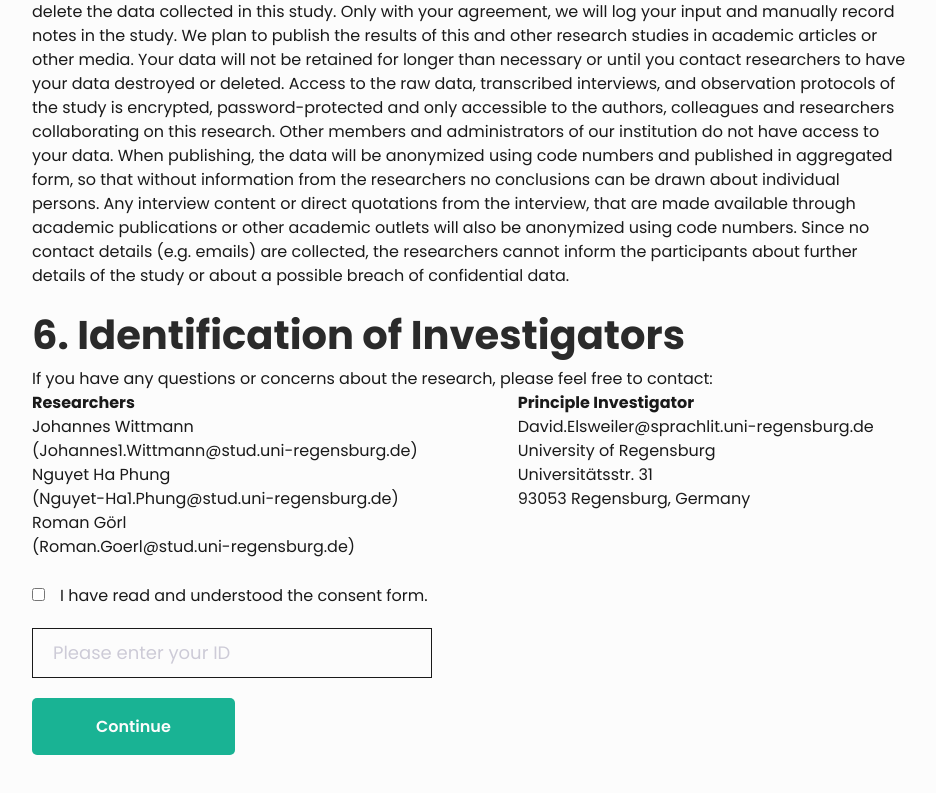
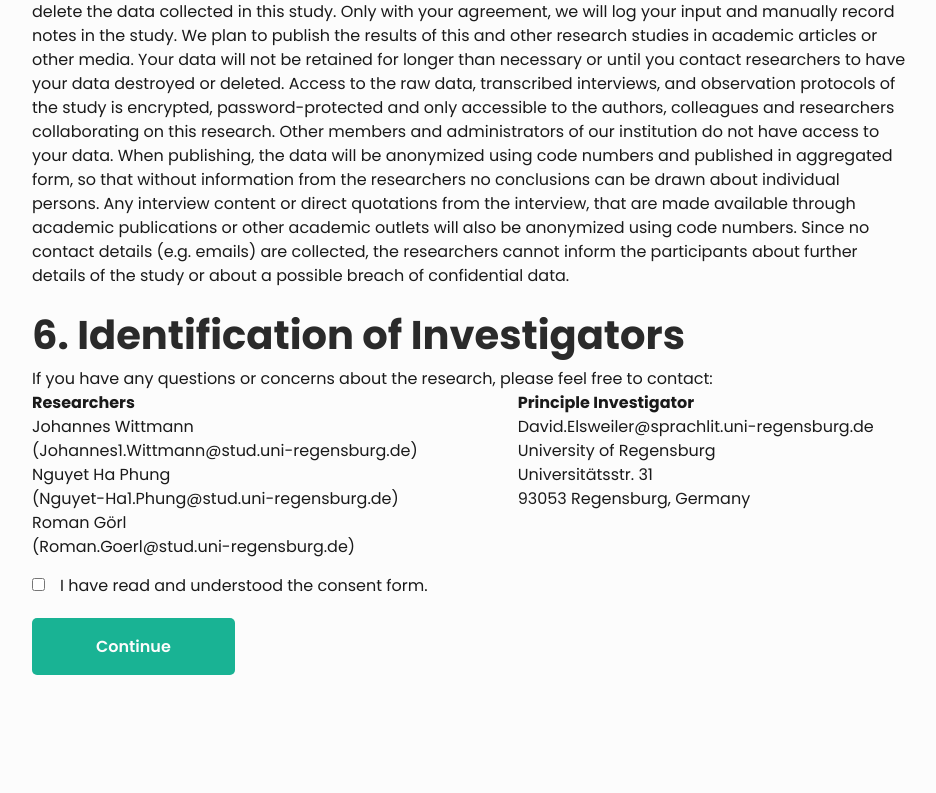
Before and after one commit to JohannesWittmann9/Forschungsseminar-IR-React, a React (Create React App) app in the folder frontend/: page / in a window 1280 px wide. Shown: the part 1948-2741 px from the top of the page, without its empty margins (170-1106 px from the left). After the commit the page ends 2663 px from the top, so only its background shows below. Built offline with nearby package versions, Linux system fonts and the light colour scheme.

Commit message:
update userId

```diff
--- a/frontend/src/index.css
+++ b/frontend/src/index.css
@@ -121,19 +121,12 @@ h3 {
   flex-direction: column;
 }
 
-.accept-consent span {
-  margin-left: 1.5rem;
+.accept-consent {
+  margin-top: 1.5rem;
 }
 
-.consent-agree .id-input {
-  width: 40rem;
-  height: 5rem;
-  margin: 2rem 0 0;
-  background: transparent;
-  color: #1a1a1a;
-  padding: 1rem 2rem;
-  border: 1px solid #1a1a1a;
-  font-size: 1.8rem;
+.accept-consent span {
+  margin: 1.5rem;
 }
 
 .continue-btn {
--- a/frontend/src/pages/Consent.js
+++ b/frontend/src/pages/Consent.js
@@ -1,11 +1,16 @@
-import { useState } from "react";
+import { useState, useEffect } from "react";
 import { useNavigate } from "react-router-dom";
+import { v4 as uuidv4 } from "uuid";
 
 const Consent = () => {
   const [userId, setUserId] = useState("");
-  const navigate = useNavigate()
+  const navigate = useNavigate();
 
-  const handleSubmit = async (event) => {
+  useEffect(() => {
+    setUserId(uuidv4());
+  }, []);
+
+  const handleClick = async (event) => {
     event.preventDefault();
 
     // Save user ID to local storage
@@ -13,7 +18,7 @@ const Consent = () => {
     localStorage.setItem("userId", userId);
     localStorage.setItem("study_start_time", studyStartTime);
 
-    navigate("/prestudy")
+    navigate("/prestudy");
   };
 
   return (
@@ -216,20 +221,13 @@ const Consent = () => {
           </div>
         </section>
 
-        <form className="consent-agree" onSubmit={handleSubmit}>
-          <div className="accept-consent">
-            <input type="checkbox" required />
-            <span>I have read and understood the consent form.</span>
-          </div>
-          <input
-            className="id-input"
-            placeholder="Please enter your ID"
-            onChange={(e) => setUserId(e.target.value)}
-            required
-          />
-
-          <button className="continue-btn">Continue</button>
-        </form>
+        <div className="accept-consent">
+          <input type="checkbox" required />
+          <span>I have read and understood the consent form.</span>
+        </div>
+        <button className="continue-btn" onClick={handleClick}>
+          Continue
+        </button>
       </div>
     </>
   );
```
